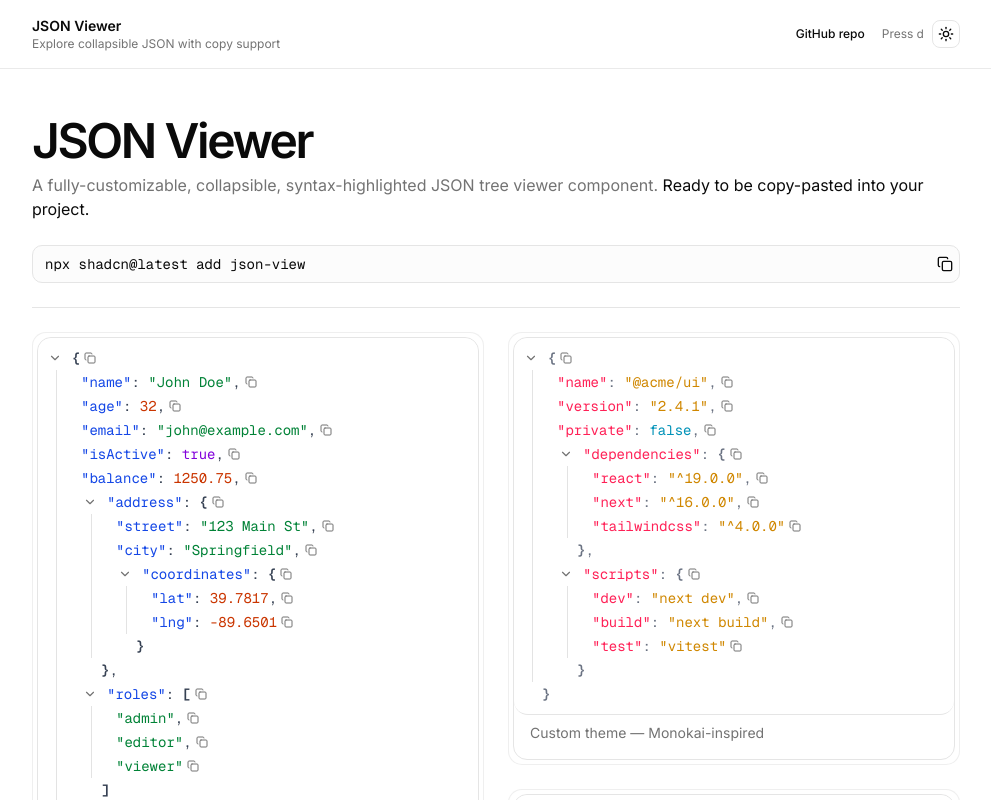
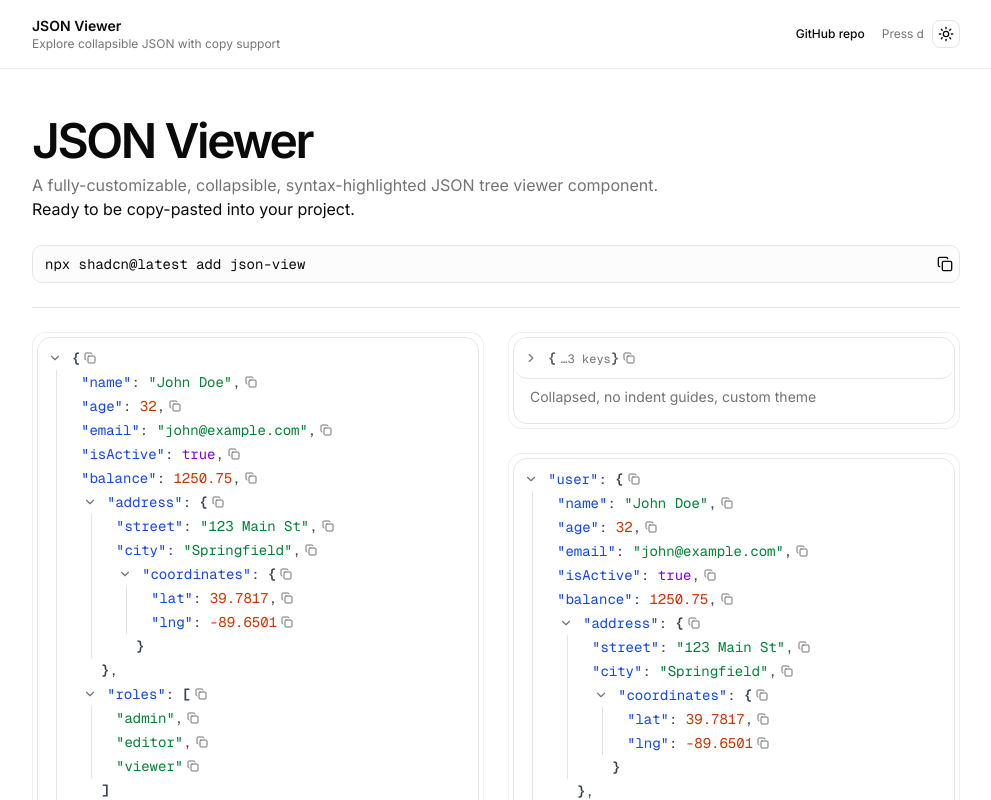
Before and after one commit to mnove/json-view-cn, a Next.js app: page / in a window 1280 px wide. Shown: the top 800 px of the page, without its empty margins (144-1135 px from the left). Built offline with nearby package versions, Linux system fonts and the light colour scheme.

Commit message:
Add truncation, add root name, add showcase examples

```diff
--- a/app/page.tsx
+++ b/app/page.tsx
@@ -36,7 +36,6 @@ function CopyInput() {
   )
 }
 
-
 export default function Page() {
   return (
     <div className="flex min-h-svh flex-col items-center">
@@ -45,14 +44,14 @@ export default function Page() {
           <h1 className="text-3xl font-semibold tracking-tighter md:text-5xl">
             JSON Viewer
           </h1>
-          <p className="tracking-normal text-muted-foreground">
-            A fully-customizable, collapsible, syntax-highlighted JSON tree
-            viewer component.
-            <span className="text-foreground">
-              {" "}
-              Ready to be copy-pasted into your project.
-            </span>
-          </p>
+
+          <div>
+            <p className="tracking-normal text-muted-foreground">
+              A fully-customizable, collapsible, syntax-highlighted JSON tree
+              viewer component.
+            </p>
+            <p>Ready to be copy-pasted into your project.</p>
+          </div>
         </div>
 
         <div>
--- a/components/showcase.tsx
+++ b/components/showcase.tsx
@@ -83,6 +83,35 @@ const nestedData = {
   },
 }
 
+const longStringsData = {
+  title: "Short title",
+  description:
+    "This is a very long description that exceeds the truncation limit and should be truncated with an ellipsis and a tooltip showing the full text when hovered. It contains enough characters to demonstrate the string truncation feature effectively.",
+  notes:
+    "Another lengthy field that goes on and on to show how multiple long strings are handled within the same JSON object when truncation is enabled.",
+  tags: ["short", "concise"],
+  count: 42,
+}
+
+const eventLog = {
+  event: "user.signup",
+  timestamp: "2025-03-15T08:30:00Z",
+  user: {
+    id: "usr_abc123",
+    name: "Jane Smith",
+    email: "jane@example.com",
+    profile: {
+      avatar: "https://example.com/avatars/jane.png",
+      bio: "Software engineer passionate about building great developer tools and open source contributions.",
+    },
+  },
+  metadata: {
+    ip: "192.168.1.1",
+    userAgent: "Mozilla/5.0 (Macintosh; Intel Mac OS X 10_15_7) AppleWebKit/537.36 (KHTML, like Gecko) Chrome/120.0.0.0 Safari/537.36",
+    referrer: null,
+  },
+}
+
 export function Showcase() {
   return (
     <div className="columns-1 gap-6 space-y-6 md:columns-2">
@@ -156,6 +185,36 @@ export function Showcase() {
           />
         </Container>
       </div>
+
+      <div className="break-inside-avoid">
+        <Container title="Root name label">
+          <JsonView data={userData} rootName="user" />
+        </Container>
+      </div>
+
+      <div className="break-inside-avoid">
+        <Container title="Expand to depth 1 only">
+          <JsonView data={eventLog} initialDepth={1} />
+        </Container>
+      </div>
+
+      <div className="break-inside-avoid">
+        <Container title="String truncation at 50 chars">
+          <JsonView data={longStringsData} stringTruncate={50} />
+        </Container>
+      </div>
+
+      <div className="break-inside-avoid">
+        <Container title="All features combined">
+          <JsonView
+            data={eventLog}
+            rootName="event"
+            initialDepth={2}
+            stringTruncate={60}
+            indentGuide
+          />
+        </Container>
+      </div>
     </div>
   )
 }
--- a/components/ui/json-view.tsx
+++ b/components/ui/json-view.tsx
@@ -1,9 +1,14 @@
 "use client"
 
-import { useState, useCallback } from "react"
-import { ChevronRight, Copy, Check } from "lucide-react"
+import {
+  Check,
+  ChevronRight,
+  ChevronUp,
+  Copy,
+  MoreHorizontal,
+} from "lucide-react"
+import { useCallback, useState } from "react"
 
-import { cn } from "@/lib/utils"
 import { Button } from "@/components/ui/button"
 import {
   Tooltip,
@@ -11,6 +16,7 @@ import {
   TooltipProvider,
   TooltipTrigger,
 } from "@/components/ui/tooltip"
+import { cn } from "@/lib/utils"
 
 type JsonPrimitive = string | number | boolean | null
 type JsonValueType = JsonPrimitive | JsonObjectType | JsonArrayType
@@ -41,8 +47,18 @@ interface JsonViewProps {
   data: unknown
   className?: string
   defaultExpanded?: boolean
+  initialDepth?: number
   indentGuide?: boolean
   theme?: JsonViewTheme
+  rootName?: string
+  stringTruncate?: number
+}
+
+interface InternalProps {
+  indentGuide: boolean
+  theme: Required<JsonViewTheme>
+  initialDepth: number
+  stringTruncate: number
 }
 
 function isObject(value: unknown): value is JsonObjectType {
@@ -153,12 +169,69 @@ function KeyLabel({
   )
 }
 
+function TruncatedString({
+  value,
+  truncate,
+  theme,
+}: {
+  value: string
+  truncate: number
+  theme: Required<JsonViewTheme>
+}) {
+  const [expanded, setExpanded] = useState(false)
+
+  if (value.length <= truncate) {
+    return <span className={theme.string}>&quot;{value}&quot;</span>
+  }
+
+  return (
+    <span
+      className={cn(
+        theme.string,
+        "group/truncated inline-flex cursor-pointer items-center"
+      )}
+      onClick={(e) => {
+        e.stopPropagation()
+        setExpanded((prev) => !prev)
+      }}
+    >
+      &quot;
+      {expanded ? (
+        <span>{value}</span>
+      ) : (
+        <Tooltip>
+          <TooltipTrigger render={<span className="cursor-pointer" />}>
+            {value.substring(0, truncate)}&hellip;
+          </TooltipTrigger>
+          <TooltipContent
+            side="bottom"
+            sideOffset={4}
+            className="max-w-xs wrap-break-word"
+          >
+            {value}
+          </TooltipContent>
+        </Tooltip>
+      )}
+      &quot;
+      <span className="ml-1 opacity-0 transition-opacity group-hover/truncated:opacity-100">
+        {expanded ? (
+          <ChevronUp className="size-3 text-muted-foreground" />
+        ) : (
+          <MoreHorizontal className="size-3 text-muted-foreground" />
+        )}
+      </span>
+    </span>
+  )
+}
+
 function JsonPrimitiveValue({
   value,
   theme,
+  stringTruncate,
 }: {
   value: JsonPrimitive
   theme: Required<JsonViewTheme>
+  stringTruncate: number
 }) {
   if (value === null) {
     return <span className={theme.null}>null</span>
@@ -172,32 +245,38 @@ function JsonPrimitiveValue({
     return <span className={theme.number}>{String(value)}</span>
   }
 
-  return (
-    <span className={theme.string}>
-      &quot;{value}&quot;
-    </span>
-  )
+  if (stringTruncate > 0) {
+    return (
+      <TruncatedString value={value} truncate={stringTruncate} theme={theme} />
+    )
+  }
+
+  return <span className={theme.string}>&quot;{value}&quot;</span>
 }
 
 function CollapsibleNode({
   value,
   keyName,
   depth,
-  defaultExpanded,
+  absoluteDepth,
   isLast,
-  indentGuide,
-  theme,
+  internal,
 }: {
   value: JsonObjectType | JsonArrayType
   keyName?: string
   depth: number
-  defaultExpanded: boolean
+  absoluteDepth: number
   isLast: boolean
-  indentGuide: boolean
-  theme: Required<JsonViewTheme>
+  internal: InternalProps
 }) {
-  const [expanded, setExpanded] = useState(defaultExpanded)
+  const shouldExpand =
+    internal.initialDepth === Infinity
+      ? true
+      : absoluteDepth < internal.initialDepth
 
+  const [expanded, setExpanded] = useState(shouldExpand)
+
+  const { theme, indentGuide } = internal
   const isArr = isArray(value)
   const entries = isArr
     ? value.map((v, i) => [i, v] as const)
@@ -274,10 +353,9 @@ function CollapsibleNode({
               value={childValue}
               keyName={isArr ? undefined : String(key)}
               depth={1}
-              defaultExpanded={defaultExpanded}
+              absoluteDepth={absoluteDepth + 1}
               isLast={idx === entries.length - 1}
-              indentGuide={indentGuide}
-              theme={theme}
+              internal={internal}
             />
           ))}
         </div>
@@ -300,18 +378,16 @@ function JsonNode({
   value,
   keyName,
   depth,
-  defaultExpanded,
+  absoluteDepth,
   isLast,
-  indentGuide,
-  theme,
+  internal,
 }: {
   value: unknown
   keyName?: string
   depth: number
-  defaultExpanded: boolean
+  absoluteDepth: number
   isLast: boolean
-  indentGuide: boolean
-  theme: Required<JsonViewTheme>
+  internal: InternalProps
 }) {
   if (isObject(value) || isArray(value)) {
     return (
@@ -319,19 +395,24 @@ function JsonNode({
         value={value}
         keyName={keyName}
         depth={depth}
-        defaultExpanded={defaultExpanded}
+        absoluteDepth={absoluteDepth}
         isLast={isLast}
-        indentGuide={indentGuide}
-        theme={theme}
+        internal={internal}
       />
     )
   }
 
   return (
-    <JsonLine depth={depth} value={value} theme={theme}>
-      {keyName !== undefined && <KeyLabel name={keyName} theme={theme} />}
-      <JsonPrimitiveValue value={value as JsonPrimitive} theme={theme} />
-      {!isLast && <Comma theme={theme} />}
+    <JsonLine depth={depth} value={value} theme={internal.theme}>
+      {keyName !== undefined && (
+        <KeyLabel name={keyName} theme={internal.theme} />
+      )}
+      <JsonPrimitiveValue
+        value={value as JsonPrimitive}
+        theme={internal.theme}
+        stringTruncate={internal.stringTruncate}
+      />
+      {!isLast && <Comma theme={internal.theme} />}
     </JsonLine>
   )
 }
@@ -340,23 +421,38 @@ function JsonView({
   data,
   className,
   defaultExpanded = true,
+  initialDepth,
   indentGuide = true,
   theme: themeOverride,
+  rootName,
+  stringTruncate = 0,
 }: JsonViewProps) {
   const theme: Required<JsonViewTheme> = { ...defaultTheme, ...themeOverride }
 
+  const resolvedInitialDepth =
+    initialDepth !== undefined ? initialDepth : defaultExpanded ? Infinity : 0
+
+  const internal: InternalProps = {
+    indentGuide,
+    theme,
+    initialDepth: resolvedInitialDepth,
+    stringTruncate,
+  }
+
+  const content = (
+    <JsonNode
+      value={data}
+      keyName={rootName}
+      depth={0}
+      absoluteDepth={0}
+      isLast
+      internal={internal}
+    />
+  )
+
   return (
     <TooltipProvider>
-      <div className={cn("font-mono text-sm", className)}>
-        <JsonNode
-          value={data}
-          depth={0}
-          defaultExpanded={defaultExpanded}
-          isLast
-          indentGuide={indentGuide}
-          theme={theme}
-        />
-      </div>
+      <div className={cn("font-mono text-sm", className)}>{content}</div>
     </TooltipProvider>
   )
 }
```
